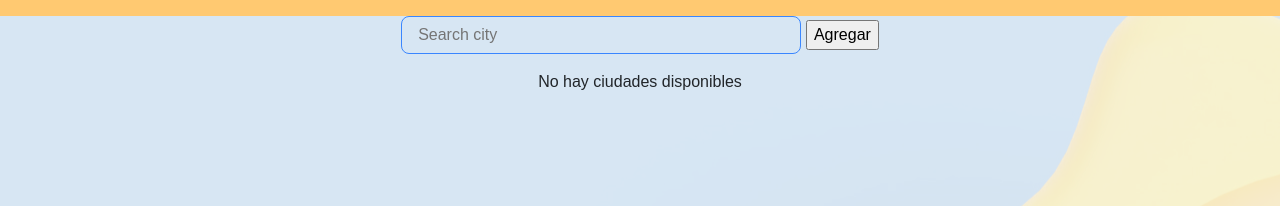
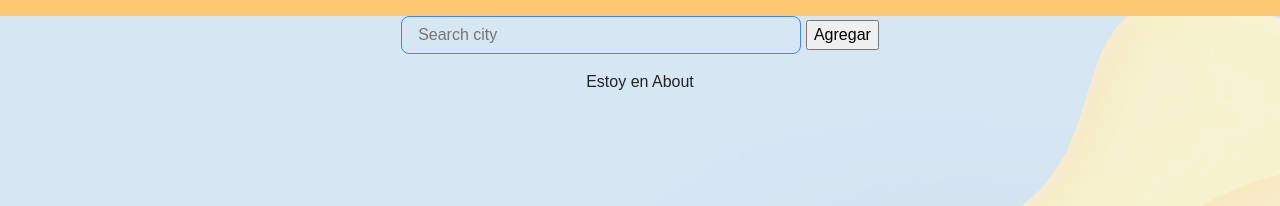
Before and after one commit to Karit08/Weather-App, a React (Create React App) app: page /about in a window 1280 px wide. Shown: the part 192-398 px from the top of the page. Built offline with nearby package versions, Linux system fonts and the light colour scheme.

Commit message:
Se agregaron rutas en el proyecto, todo es funcional

```diff
--- a/package.json
+++ b/package.json
@@ -9,6 +9,7 @@
     "react": "^17.0.2",
     "react-bootstrap": "^2.10.1",
     "react-dom": "^17.0.2",
+    "react-router-dom": "^6.22.3",
     "react-scripts": "^4.0.3"
   },
   "scripts": {
--- a/src/App.js
+++ b/src/App.js
@@ -1,7 +1,10 @@
 import React, { useState } from 'react';
 import './App.css';
 import Cards from './components/Cards.jsx';
+import City from './components/City.jsx';
 import SearchBar from './components/SearchBar.jsx';
+import About from './components/About.jsx';
+import { Routes, Route } from "react-router-dom";
 // import data from './data.js';
 const apiKey  = "3d4f3762692bbce1f2224f1cd6b59af1";
 
@@ -46,7 +49,19 @@ function App() {
 
   return (
     <div className="App">
-      <div>
+      <SearchBar onSearch={onSearch}/>
+      <Routes>
+        <Route path="/" element ={ <Cards cities={cities} onClose={onClose}/> }/>
+        <Route path="/about" element={ <About/> }/>
+        <Route path="/city/:cityId" element ={ <City/>}/>
+      </Routes>
+    </div>
+  );
+}
+
+export default App;
+
+/*   <div>
         <SearchBar
           onSearch={onSearch} //le pasamos la función, no la invocación
         />
@@ -56,9 +71,4 @@ function App() {
           cities={cities}
           onClose={onClose}
         />
-      </div>
-    </div>
-  );
-}
-
-export default App;
+      </div> */
--- /dev/null
+++ b/src/components/About.jsx
@@ -0,0 +1,11 @@
+import React from "react";
+
+const About = () => {
+    return(
+        <>
+        <div>Estoy en About</div>
+        </>
+    );
+};
+
+export default About;
--- a/src/components/Card.jsx
+++ b/src/components/Card.jsx
@@ -1,6 +1,7 @@
 import React from 'react';
 import Button from 'react-bootstrap/Button';
 import styles from '../styles/Card.module.css'
+import { Link } from 'react-router-dom';
 
 export default function Card(props) { //export default function Card({onClose, name, min, max, img}) {
   // acá va tu código //Card Component
@@ -20,6 +21,7 @@ export default function Card(props) { //export default function Card({onClose, n
         <p>{props.min}°</p>
         <p>Máx</p>
         <p>{props.max}°</p>
+        <Link to={`/city/${props.id}`}><p>About</p></Link>
       </div>
       <img src={`http://openweathermap.org/img/wn/${props.img}@2x.png`} alt="Img not found"  className={styles.img}/>
     </div>
--- /dev/null
+++ b/src/components/City.jsx
@@ -0,0 +1,13 @@
+import React from "react";
+import { useParams } from "react-router-dom";
+
+const City = () => {
+    const {cityId} = useParams();
+    return(
+        <>
+        <div>{`Estoy en city ${cityId}`}</div>
+        </>
+    );
+};
+
+export default City;
--- a/src/index.js
+++ b/src/index.js
@@ -2,8 +2,12 @@ import React from 'react';
 import ReactDOM from 'react-dom';
 import './index.css';
 import App from './App';
+import { BrowserRouter } from 'react-router-dom';
+// import { BrowserRouter as Router } from 'react-router-dom';
 
 ReactDOM.render(
-    <App />,
+  <BrowserRouter>
+    <App />
+  </BrowserRouter>,
   document.getElementById('root')
 );
```
